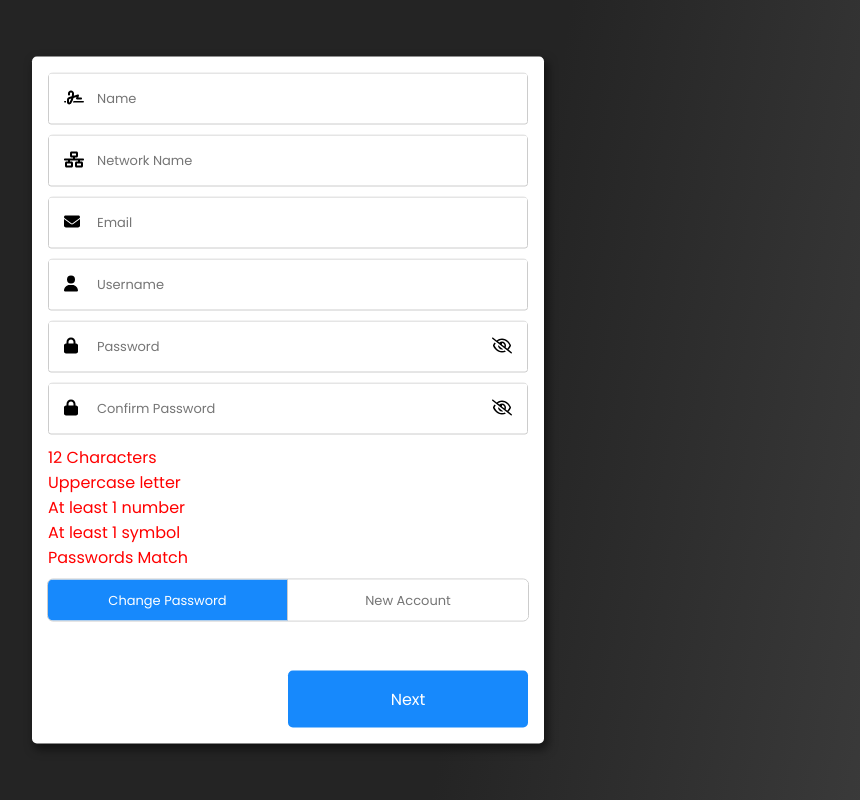
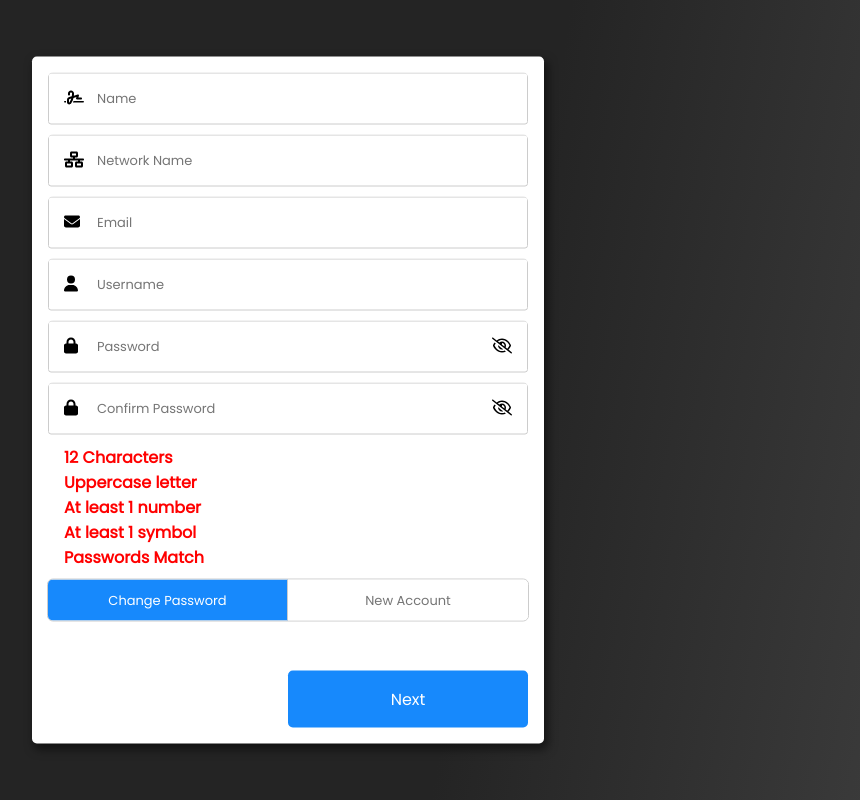
Before and after one commit to PandolfoM/mjp-account-change, a React (Vite) app in the folder client/: page / in a window 1280 px wide. Shown: the whole page, without its empty margins (352-1212 px from the left). Built offline with nearby package versions, Linux system fonts and the light colour scheme.

Commit message:
password checklist font weight and fade

```diff
--- a/client/src/index.css
+++ b/client/src/index.css
@@ -98,6 +98,13 @@ body {
 
 .passwordChecklist {
   margin-bottom: 10px;
+  font: inherit;
+  font-weight: bold;
+  text-indent: 1rem;
+}
+
+.passwordChecklist >li {
+  transition: all 200ms ease;
 }
 
 .inline-radio {
```
